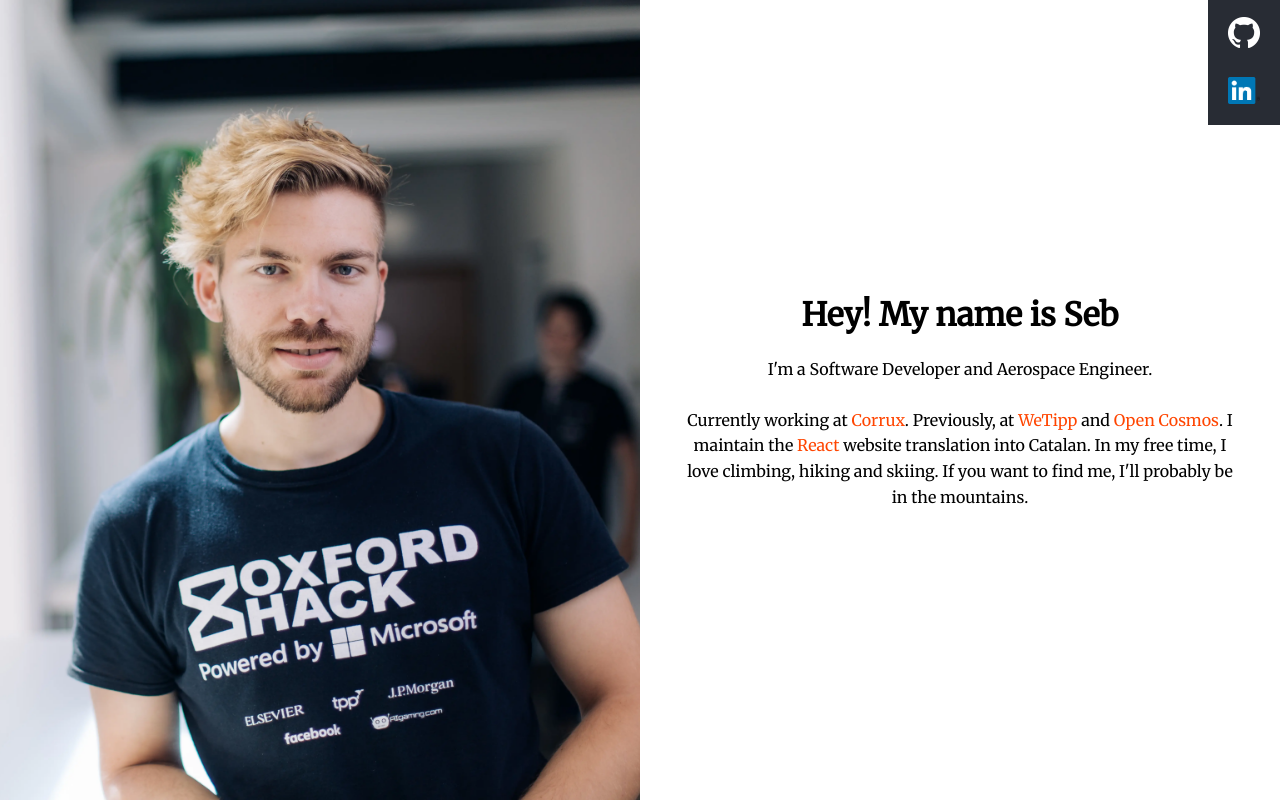
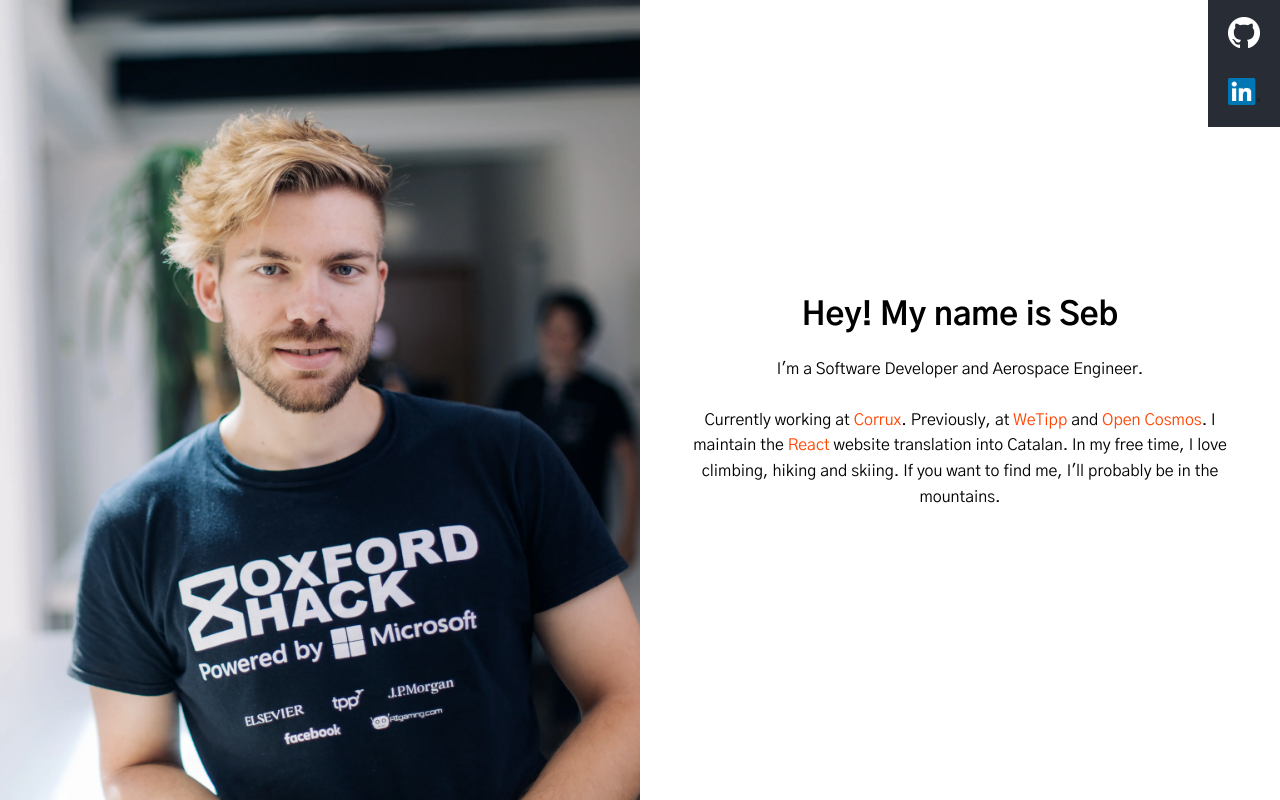
Before and after one commit to seraco/sebastia-me, a React (Create React App) app: page / in a window 1280 px wide. Built offline with nearby package versions, Linux system fonts and the light colour scheme.

Commit message:
change font-family to Gothic A1

```diff
--- a/public/index.html
+++ b/public/index.html
@@ -22,7 +22,8 @@
       work correctly both with client-side routing and a non-root public URL.
       Learn how to configure a non-root public URL by running `npm run build`.
     -->
-    <link href="https://fonts.googleapis.com/css?family=Merriweather" rel="stylesheet">
+    <link rel="preconnect" href="https://fonts.gstatic.com">
+    <link href="https://fonts.googleapis.com/css2?family=Gothic+A1:wght@300;400;700;900&display=swap" rel="stylesheet">
     <title>Sebastià Ramon</title>
     <meta name="description" content="Sebastià Ramon personal site. Web developer and scientific programmer." />
     <meta name="keywords" content="resume, aerospace engineer, personal website, software engineering, front end, scientific programming" />
--- a/src/index.css
+++ b/src/index.css
@@ -1,7 +1,8 @@
 body {
   margin: 0;
   padding: 0;
-  font-family: 'Merriweather', serif;
+  font-family: 'Gothic A1', sans-serif;
+  font-weight: 400;
   -webkit-font-smoothing: antialiased;
   -moz-osx-font-smoothing: grayscale;
 }
```
